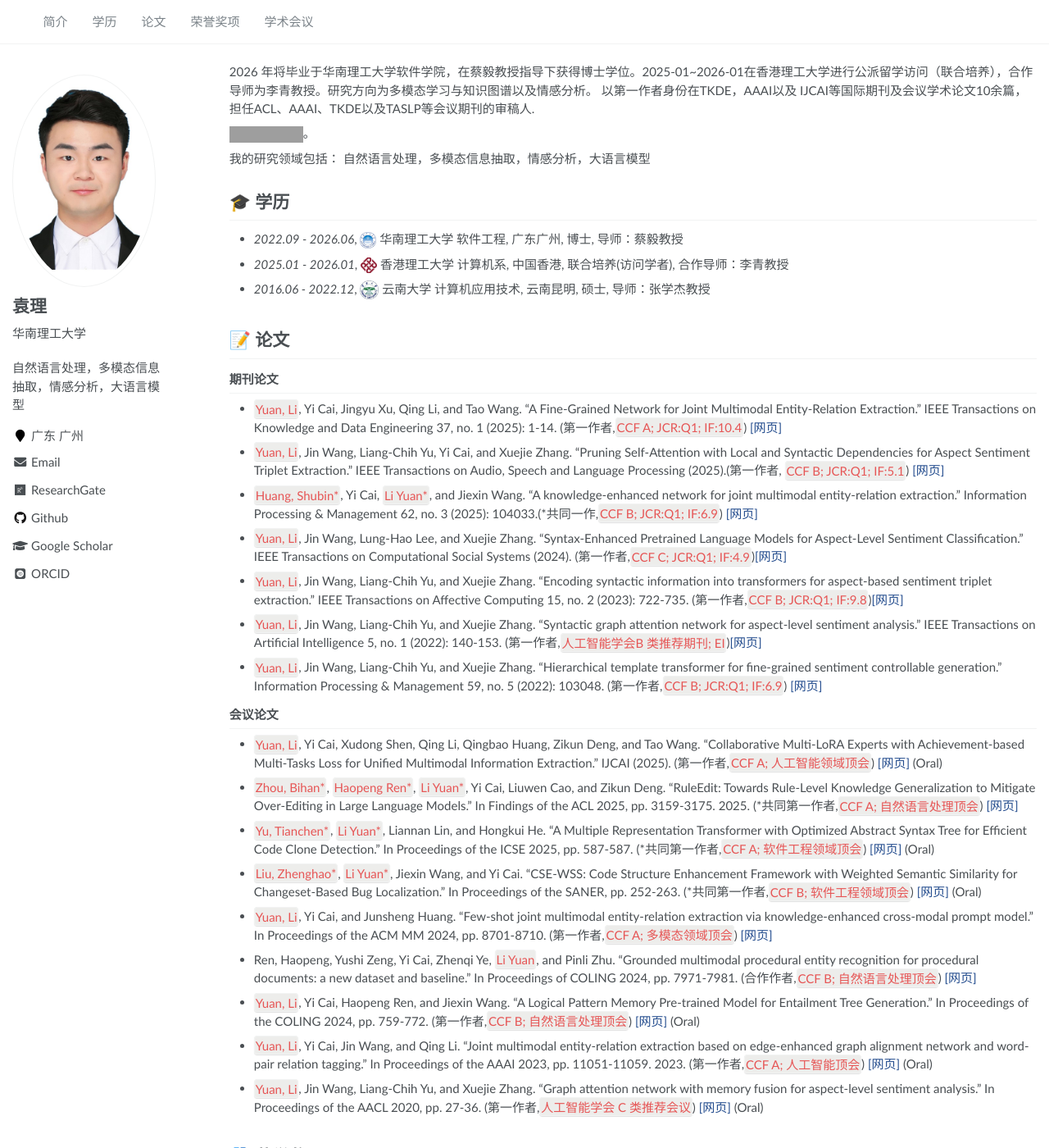
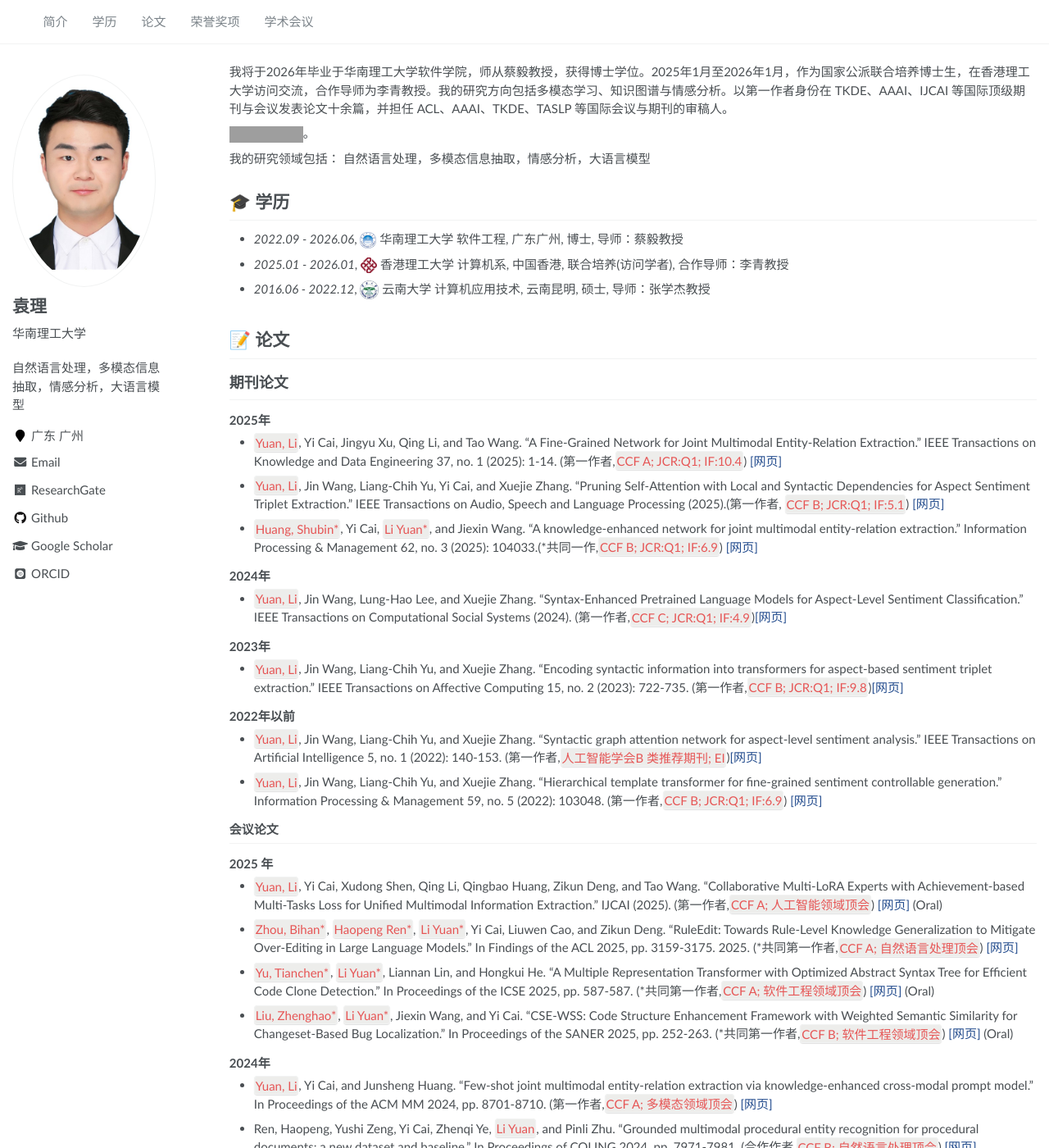
Before and after one commit to YuanLi95/YuanLi95.github.io, a Jekyll site: the page built from _pages/about.md, in a window 1280 px wide and 1400 px high. Shown: the whole window at 82% size. Built offline with Jekyll 4.4.1, drawn with Linux system fonts in a browser that asks for light colours; some web fonts are replaced; grey boxes are pictures that could not be loaded.

Commit message:
Update personal academic information in about.md

```diff
--- a/_pages/about.md
+++ b/_pages/about.md
@@ -17,7 +17,8 @@ redirect_from:
 
 <span class='anchor' id='about-me'></span>
 
-2026 年将毕业于华南理工大学软件学院，在蔡毅教授指导下获得博士学位。2025-01~2026-01在香港理工大学进行公派留学访问（联合培养），合作导师为李青教授。研究方向为多模态学习与知识图谱以及情感分析。 以第一作者身份在TKDE，AAAI以及 IJCAI等国际期刊及会议学术论文10余篇，担任ACL、AAAI、TKDE以及TASLP等会议期刊的审稿人.
+
+我将于2026年毕业于华南理工大学软件学院，师从蔡毅教授，获得博士学位。2025年1月至2026年1月，作为国家公派联合培养博士生，在香港理工大学访问交流，合作导师为李青教授。我的研究方向包括多模态学习、知识图谱与情感分析。以第一作者身份在 TKDE、AAAI、IJCAI 等国际顶级期刊与会议发表论文十余篇，并担任 ACL、AAAI、TKDE、TASLP 等国际会议与期刊的审稿人。
 
  <a href='https://scholar.google.com/citations?user=5VtOcSkAAAAJ&hl'><img src="https://img.shields.io/endpoint?url={{ url | url_encode }}&logo=Google%20Scholar&labelColor=f6f6f6&color=9cf&style=flat&label=引用"></a>。
 
@@ -42,7 +43,7 @@ redirect_from:
 
 # 📝 论文
 
-### 期刊论文
+## 期刊论文
 ---
 <!-- <div class='paper-box'><div class='paper-box-image'><div><div class="badge">Sensors 2022</div><img src='images/sensors2022.svg' alt="sym" width="100%"></div></div>
 <div class='paper-box-text' markdown="1">
@@ -50,7 +51,7 @@ redirect_from:
 
 </div>
 </div> -->
-
+### 2025年
 
 -	`Yuan, Li`, Yi Cai, Jingyu Xu, Qing Li, and Tao Wang. "A Fine-Grained Network for Joint Multimodal Entity-Relation Extraction." IEEE Transactions on Knowledge and Data Engineering 37, no. 1 (2025): 1-14. (第一作者,`CCF A;  JCR:Q1; IF:10.4`)  [[网页]](https://ieeexplore.ieee.org/abstract/document/10736404)
 
@@ -60,13 +61,15 @@ redirect_from:
 
 - `Huang, Shubin*`, Yi Cai, `Li Yuan*`, and Jiexin Wang. "A knowledge-enhanced network for joint multimodal entity-relation extraction." Information Processing & Management 62, no. 3 (2025): 104033.(*共同一作,`CCF B;  JCR:Q1; IF:6.9`)  [[网页]](https://www.sciencedirect.com/science/article/pii/S0306457324003923)
 
+### 2024年
+
 - `Yuan, Li`, Jin Wang, Lung-Hao Lee, and Xuejie Zhang. "Syntax-Enhanced Pretrained Language Models for Aspect-Level Sentiment Classification." IEEE Transactions on Computational Social Systems (2024). (第一作者,`CCF C;  JCR:Q1; IF:4.9`)[[网页]](https://ieeexplore.ieee.org/document/10813579)
 
 
-
+### 2023年
 - `Yuan, Li`, Jin Wang, Liang-Chih Yu, and Xuejie Zhang. "Encoding syntactic information into transformers for aspect-based sentiment triplet extraction." IEEE Transactions on Affective Computing 15, no. 2 (2023): 722-735. (第一作者,`CCF B;  JCR:Q1; IF:9.8`)[[网页]](https://ieeexplore.ieee.org/document/10175600/)
 
-
+### 2022年以前
 - `Yuan, Li`, Jin Wang, Liang-Chih Yu, and Xuejie Zhang. "Syntactic graph attention network for aspect-level sentiment analysis." IEEE Transactions on Artificial Intelligence 5, no. 1 (2022): 140-153. (第一作者,`人工智能学会B 类推荐期刊; EI`)[[网页]](https://ieeexplore.ieee.org/document/9976197/)
 
 
@@ -81,6 +84,7 @@ redirect_from:
 ### 会议论文
 ---
 
+### 2025 年
 - `Yuan, Li`, Yi Cai, Xudong Shen, Qing Li, Qingbao Huang, Zikun Deng, and Tao Wang. "Collaborative Multi-LoRA Experts with Achievement-based Multi-Tasks Loss for Unified Multimodal Information Extraction." IJCAI (2025). (第一作者,`CCF A;  人工智能领域顶会`)  [[网页]](https://arxiv.org/abs/2505.06303) (Oral)
 
 
@@ -91,10 +95,10 @@ redirect_from:
 
 
 
-- `Liu, Zhenghao*`, `Li Yuan*`, Jiexin Wang, and Yi Cai. "CSE-WSS: Code Structure Enhancement Framework with Weighted Semantic Similarity for Changeset-Based Bug Localization." In Proceedings of the SANER, pp. 252-263. (*共同第一作者,`CCF B; 软件工程领域顶会`)  [[网页]](https://ieeexplore.ieee.org/abstract/document/10992515/) (Oral)
+- `Liu, Zhenghao*`, `Li Yuan*`, Jiexin Wang, and Yi Cai. "CSE-WSS: Code Structure Enhancement Framework with Weighted Semantic Similarity for Changeset-Based Bug Localization." In Proceedings of the SANER 2025, pp. 252-263. (*共同第一作者,`CCF B; 软件工程领域顶会`)  [[网页]](https://ieeexplore.ieee.org/abstract/document/10992515/) (Oral)
 
 
-
+### 2024年
 
 - `Yuan, Li`, Yi Cai, and Junsheng Huang. "Few-shot joint multimodal entity-relation extraction via knowledge-enhanced cross-modal prompt model." In Proceedings of the ACM MM 2024, pp. 8701-8710. (第一作者,`CCF A;  多模态领域顶会`)  [[网页]](https://dl.acm.org/doi/abs/10.1145/3664647.3680717?casa_token=Okofl6ANBQ8AAAAA:--QvmiPsfzDmqdUzHEcEi_f-ptnE2cBDDQx2Bfr3eqcziAMAveRQb-Mart_oWjOdnn5JTXbuolo)
 
@@ -105,9 +109,10 @@ redirect_from:
 - `Yuan, Li`, Yi Cai, Haopeng Ren, and Jiexin Wang. "A Logical Pattern Memory Pre-trained Model for Entailment Tree Generation." In Proceedings of the COLING 2024, pp. 759-772.  (第一作者,`CCF B;  自然语言处理顶会`)  [[网页]](https://aclanthology.org/2024.lrec-main.68/) (Oral)
 
 
+### 2023年
 - `Yuan, Li`, Yi Cai, Jin Wang, and Qing Li. "Joint multimodal entity-relation extraction based on edge-enhanced graph alignment network and word-pair relation tagging." In Proceedings of the AAAI 2023, pp. 11051-11059. 2023. (第一作者,`CCF A;  人工智能顶会`)  [[网页]](https://ojs.aaai.org/index.php/AAAI/article/view/26309/) (Oral)
 
-
+### 2022年以前
 - `Yuan, Li`, Jin Wang, Liang-Chih Yu, and Xuejie Zhang. "Graph attention network with memory fusion for aspect-level sentiment analysis." In Proceedings of the AACL 2020, pp. 27-36. (第一作者,`人工智能学会 C 类推荐会议`)  [[网页]](https://aclanthology.org/2020.aacl-main.4/) (Oral)
 
 
```
